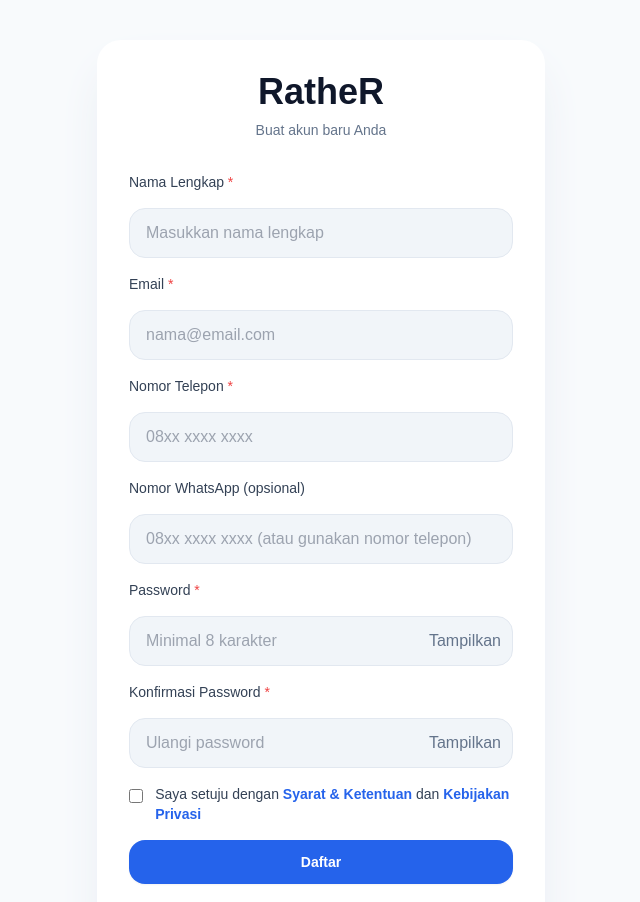
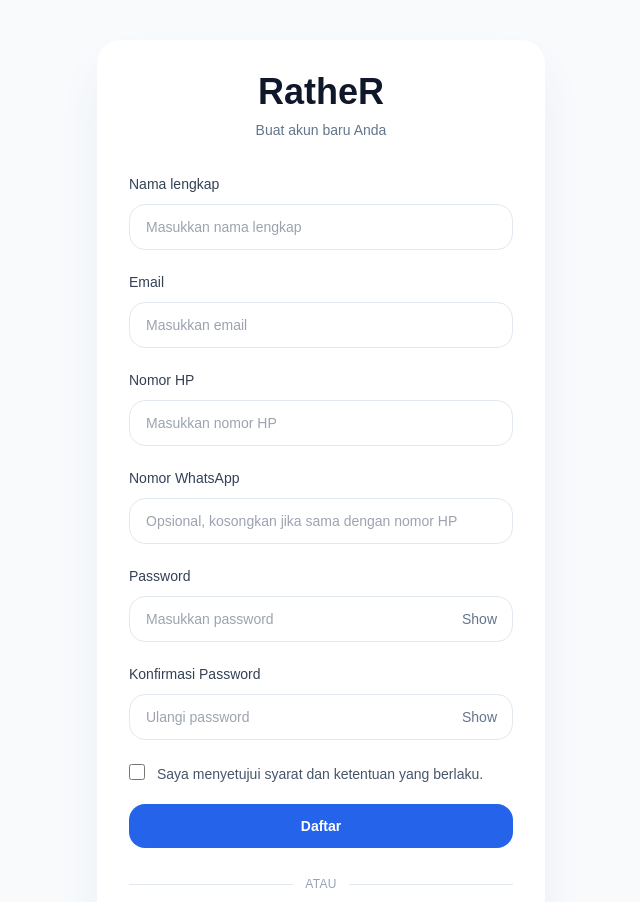
Before and after one commit to AkbarMAL/barter-frontend-main, a Next.js app: page /register in a window 1280 px wide. Shown: the top 902 px of the page, without its empty margins (319-959 px from the left). Built offline with nearby package versions, Linux system fonts and the light colour scheme.

Commit message:
bismillah5

```diff
--- a/app/register/page.tsx
+++ b/app/register/page.tsx
@@ -2,12 +2,14 @@
 
 import { useState } from "react";
 import Link from "next/link";
-import { useRouter } from "next/navigation";
+import { useRouter, useSearchParams } from "next/navigation";
 import api from "@/services/api";
 import { saveAuthData } from "@/services/authentication";
-
+import { initiateGoogleLogin } from "@/services/social-auth";
 export default function RegisterPage() {
   const router = useRouter();
+  const searchParams = useSearchParams();
+  const redirectUrl = searchParams.get("redirect") || "/";
   const [form, setForm] = useState({
     name: "",
     email: "",
@@ -17,12 +19,15 @@ export default function RegisterPage() {
     wa_number: "",
   });
   const [loading, setLoading] = useState(false);
+  const [oauthLoading, setOAuthLoading] = useState(false);
   const [showPassword, setShowPassword] = useState(false);
   const [showConfirmPassword, setShowConfirmPassword] = useState(false);
   const [acceptedTerms, setAcceptedTerms] = useState(false);
   const [errorMessage, setErrorMessage] = useState("");
 
-  const handleChange = (e: any) => {
+  const handleChange = (
+    e: React.ChangeEvent<HTMLInputElement>
+  ) => {
     setForm({
       ...form,
       [e.target.name]: e.target.value,
@@ -32,7 +37,10 @@ export default function RegisterPage() {
 
   const handleRegister = async () => {
     if (!acceptedTerms) {
-      setErrorMessage("Silakan setujui syarat dan ketentuan terlebih dahulu.");
+      if (!acceptedTerms) {
+        alert("Silakan centang 'Saya menyetujui syarat dan ketentuan' terlebih dahulu.");
+        return;
+      }
       return;
     }
 
@@ -47,8 +55,9 @@ export default function RegisterPage() {
     }
 
     setLoading(true);
+    setErrorMessage("");
+
     try {
-      // Prepare payload - match backend requirements
       const payload = {
         name: form.name,
         email: form.email,
@@ -61,7 +70,6 @@ export default function RegisterPage() {
       const res = await api.post("/register", payload);
 
       if (res.data.success) {
-        // Save auth data from response
         const { token, user } = res.data.data;
 
         if (!token || !user) {
@@ -76,9 +84,12 @@ export default function RegisterPage() {
         setErrorMessage("");
         alert("Registrasi berhasil! Selamat datang di RatheR");
 
-        // Small delay to ensure localStorage is synced before navigation
         setTimeout(() => {
-          router.push("/");
+          if (user.is_seller) {
+            router.push("/seller");
+          } else {
+            router.push(redirectUrl);
+          }
         }, 100);
       } else {
         setErrorMessage(res.data.message || "Registrasi gagal. Silakan coba lagi.");
@@ -86,24 +97,40 @@ export default function RegisterPage() {
       }
     } catch (err: any) {
       console.error("Register error:", err.response?.data);
+
       const errors = err.response?.data?.errors;
       if (errors) {
-        // Format validation errors
-        const errorText = Object.values(errors)
-          .flat()
-          .join(", ");
+        const errorText = Object.values(errors).flat().join(", ");
         setErrorMessage(errorText);
       } else {
         setErrorMessage(
           err.response?.data?.message || "Registrasi gagal. Silakan coba lagi."
         );
       }
+
       setLoading(false);
     }
   };
 
+  const handleGoogleRegister = async () => {
+    if (!acceptedTerms) {
+      setErrorMessage("Silakan setujui syarat dan ketentuan terlebih dahulu.");
+      return;
+    }
+
+    setOAuthLoading(true);
+    setErrorMessage("");
+
+    try {
+      await initiateGoogleLogin(redirectUrl);
+    } catch (error: any) {
+      setErrorMessage(error?.message || "Gagal menghubungkan ke Google.");
+      setOAuthLoading(false);
+    }
+  };
+
   const handleKeyPress = (e: React.KeyboardEvent) => {
-    if (e.key === "Enter") {
+    if (e.key === "Enter" && !loading) {
       handleRegister();
     }
   };
@@ -122,148 +149,171 @@ export default function RegisterPage() {
           </div>
         )}
 
-        <div className="space-y-4">
-          <label className="block text-sm font-medium text-slate-700">
-            Nama Lengkap <span className="text-red-500">*</span>
-          </label>
+        <div className="space-y-5">
+          <label className="block">
+            <span className="text-sm font-medium text-slate-700">Nama lengkap</span>
             <input
               type="text"
               name="name"
               value={form.name}
               onChange={handleChange}
-            onKeyPress={handleKeyPress}
+              onKeyDown={handleKeyPress}
               placeholder="Masukkan nama lengkap"
-            className="w-full rounded-2xl border border-slate-200 bg-slate-100 px-4 py-3 text-slate-900 outline-none transition focus:border-blue-500 focus:ring-2 focus:ring-blue-200"
+              className="mt-2 w-full rounded-2xl border border-slate-200 px-4 py-3 text-sm text-slate-800 outline-none transition focus:border-blue-500 focus:ring-4 focus:ring-blue-100"
             />
+          </label>
 
-          <label className="block text-sm font-medium text-slate-700">
-            Email <span className="text-red-500">*</span>
-          </label>
+          <label className="block">
+            <span className="text-sm font-medium text-slate-700">Email</span>
             <input
               type="email"
               name="email"
               value={form.email}
               onChange={handleChange}
-            onKeyPress={handleKeyPress}
-            placeholder="nama@email.com"
-            className="w-full rounded-2xl border border-slate-200 bg-slate-100 px-4 py-3 text-slate-900 outline-none transition focus:border-blue-500 focus:ring-2 focus:ring-blue-200"
+              onKeyDown={handleKeyPress}
+              placeholder="Masukkan email"
+              className="mt-2 w-full rounded-2xl border border-slate-200 px-4 py-3 text-sm text-slate-800 outline-none transition focus:border-blue-500 focus:ring-4 focus:ring-blue-100"
             />
+          </label>
 
-          <label className="block text-sm font-medium text-slate-700">
-            Nomor Telepon <span className="text-red-500">*</span>
-          </label>
+          <label className="block">
+            <span className="text-sm font-medium text-slate-700">Nomor HP</span>
             <input
-            type="tel"
+              type="text"
               name="phone"
               value={form.phone}
               onChange={handleChange}
-            onKeyPress={handleKeyPress}
-            placeholder="08xx xxxx xxxx"
-            className="w-full rounded-2xl border border-slate-200 bg-slate-100 px-4 py-3 text-slate-900 outline-none transition focus:border-blue-500 focus:ring-2 focus:ring-blue-200"
+              onKeyDown={handleKeyPress}
+              placeholder="Masukkan nomor HP"
+              className="mt-2 w-full rounded-2xl border border-slate-200 px-4 py-3 text-sm text-slate-800 outline-none transition focus:border-blue-500 focus:ring-4 focus:ring-blue-100"
             />
+          </label>
 
-          <label className="block text-sm font-medium text-slate-700">
-            Nomor WhatsApp (opsional)
-          </label>
+          <label className="block">
+            <span className="text-sm font-medium text-slate-700">Nomor WhatsApp</span>
             <input
-            type="tel"
+              type="text"
               name="wa_number"
               value={form.wa_number}
               onChange={handleChange}
-            onKeyPress={handleKeyPress}
-            placeholder="08xx xxxx xxxx (atau gunakan nomor telepon)"
-            className="w-full rounded-2xl border border-slate-200 bg-slate-100 px-4 py-3 text-slate-900 outline-none transition focus:border-blue-500 focus:ring-2 focus:ring-blue-200"
+              onKeyDown={handleKeyPress}
+              placeholder="Opsional, kosongkan jika sama dengan nomor HP"
+              className="mt-2 w-full rounded-2xl border border-slate-200 px-4 py-3 text-sm text-slate-800 outline-none transition focus:border-blue-500 focus:ring-4 focus:ring-blue-100"
             />
+          </label>
 
-          <label className="block text-sm font-medium text-slate-700">
-            Password <span className="text-red-500">*</span>
-          </label>
-          <div className="relative">
+          <label className="block">
+            <span className="text-sm font-medium text-slate-700">Password</span>
+            <div className="mt-2 relative">
               <input
                 type={showPassword ? "text" : "password"}
                 name="password"
                 value={form.password}
                 onChange={handleChange}
-              onKeyPress={handleKeyPress}
-              placeholder="Minimal 8 karakter"
-              className="w-full rounded-2xl border border-slate-200 bg-slate-100 px-4 py-3 pr-12 text-slate-900 outline-none transition focus:border-blue-500 focus:ring-2 focus:ring-blue-200"
+                onKeyDown={handleKeyPress}
+                placeholder="Masukkan password"
+                className="w-full rounded-2xl border border-slate-200 px-4 py-3 pr-12 text-sm text-slate-800 outline-none transition focus:border-blue-500 focus:ring-4 focus:ring-blue-100"
               />
               <button
                 type="button"
-              onClick={() => setShowPassword((value) => !value)}
-              className="absolute right-3 top-1/2 -translate-y-1/2 text-slate-500 hover:text-slate-700"
+                onClick={() => setShowPassword((prev) => !prev)}
+                className="absolute inset-y-0 right-4 text-sm text-slate-500"
               >
-              {showPassword ? "Sembunyikan" : "Tampilkan"}
+                {showPassword ? "Hide" : "Show"}
               </button>
             </div>
+          </label>
 
-          <label className="block text-sm font-medium text-slate-700">
-            Konfirmasi Password <span className="text-red-500">*</span>
-          </label>
-          <div className="relative">
+          <label className="block">
+            <span className="text-sm font-medium text-slate-700">Konfirmasi Password</span>
+            <div className="mt-2 relative">
               <input
                 type={showConfirmPassword ? "text" : "password"}
                 name="password_confirmation"
                 value={form.password_confirmation}
                 onChange={handleChange}
-              onKeyPress={handleKeyPress}
+                onKeyDown={handleKeyPress}
                 placeholder="Ulangi password"
-              className="w-full rounded-2xl border border-slate-200 bg-slate-100 px-4 py-3 pr-12 text-slate-900 outline-none transition focus:border-blue-500 focus:ring-2 focus:ring-blue-200"
+                className="w-full rounded-2xl border border-slate-200 px-4 py-3 pr-12 text-sm text-slate-800 outline-none transition focus:border-blue-500 focus:ring-4 focus:ring-blue-100"
               />
               <button
                 type="button"
-              onClick={() => setShowConfirmPassword((value) => !value)}
-              className="absolute right-3 top-1/2 -translate-y-1/2 text-slate-500 hover:text-slate-700"
+                onClick={() => setShowConfirmPassword((prev) => !prev)}
+                className="absolute inset-y-0 right-4 text-sm text-slate-500"
               >
-              {showConfirmPassword ? "Sembunyikan" : "Tampilkan"}
+                {showConfirmPassword ? "Hide" : "Show"}
               </button>
             </div>
+          </label>
 
-          <label className="flex items-start gap-3 text-sm text-slate-700">
+          <label className="flex items-start gap-3">
             <input
               type="checkbox"
               checked={acceptedTerms}
               onChange={(e) => setAcceptedTerms(e.target.checked)}
               className="mt-1 h-4 w-4 rounded border-slate-300 text-blue-600 focus:ring-blue-500"
             />
-            <span>
-              Saya setuju dengan{" "}
-              <span className="font-semibold text-blue-600">
-                Syarat & Ketentuan
-              </span>{" "}
-              dan{" "}
-              <span className="font-semibold text-blue-600">
-                Kebijakan Privasi
-              </span>
+            <span className="text-sm text-slate-600 mt-1">
+              Saya menyetujui syarat dan ketentuan yang berlaku.
             </span>
           </label>
 
           <button
             type="button"
             onClick={handleRegister}
-            disabled={loading}
-            className="w-full rounded-2xl bg-blue-600 px-4 py-3 text-sm font-semibold text-white shadow-sm transition hover:bg-blue-700 disabled:cursor-not-allowed disabled:bg-blue-300"
+            disabled={loading || oauthLoading}
+            className="w-full rounded-2xl bg-blue-600 px-4 py-3 text-sm font-semibold text-white transition hover:bg-blue-700 disabled:cursor-not-allowed disabled:opacity-60"
           >
-            {loading ? "Memproses..." : "Daftar"}
+            {loading ? "Mendaftar..." : "Daftar"}
           </button>
 
-          <div className="flex items-center gap-3 text-sm text-slate-400">
-            <div className="h-px flex-1 bg-slate-200"></div>
-            atau daftar dengan
-            <div className="h-px flex-1 bg-slate-200"></div>
+          <div className="relative py-2">
+            <div className="absolute inset-0 flex items-center">
+              <div className="w-full border-t border-slate-200" />
+            </div>
+            <div className="relative flex justify-center">
+              <span className="bg-white px-3 text-xs uppercase tracking-wide text-slate-400">
+                atau
+              </span>
+            </div>
           </div>
 
           <button
             type="button"
-            className="w-full flex items-center justify-center gap-3 rounded-2xl border border-slate-200 bg-white px-4 py-3 text-sm font-medium text-slate-700 transition hover:border-slate-300 hover:bg-slate-50"
+            onClick={() => {
+              if (!acceptedTerms) {
+                alert("Silakan centang 'Saya menyetujui syarat dan ketentuan' terlebih dahulu.");
+                return;
+              }
+
+              handleGoogleRegister();
+            }}
+            disabled={loading || oauthLoading}
+            className="w-full flex items-center justify-center gap-3 rounded-2xl border border-slate-200 bg-white px-4 py-3 text-sm font-medium text-slate-700 transition hover:border-slate-300 hover:bg-slate-50 disabled:opacity-50 disabled:cursor-not-allowed"
           >
+            {oauthLoading ? (
+              <>
+                <svg className="h-4 w-4 animate-spin" fill="none" viewBox="0 0 24 24">
+                  <circle
+                    className="opacity-25"
+                    cx="12"
+                    cy="12"
+                    r="10"
+                    stroke="currentColor"
+                    strokeWidth="4"
+                  />
+                  <path
+                    className="opacity-75"
+                    fill="currentColor"
+                    d="M4 12a8 8 0 018-8V0C5.373 0 0 5.373 0 12h4zm2 5.291A7.962 7.962 0 014 12H0c0 3.042 1.135 5.824 3 7.938l3-2.647z"
+                  />
+                </svg>
+                <span>Menghubungkan...</span>
+              </>
+            ) : (
+              <>
                 <span className="inline-flex h-5 w-5 items-center justify-center rounded-full bg-white">
-              <svg
-                viewBox="0 0 24 24"
-                className="h-4 w-4"
-                fill="none"
-                xmlns="http://www.w3.org/2000/svg"
-              >
+                  <svg viewBox="0 0 24 24" className="h-5 w-5" xmlns="http://www.w3.org/2000/svg">
                     <path
                       d="M21.35 11.1H12v2.8h5.2c-.25 1.45-1.3 2.8-2.8 3.45v2.85h4.55c2.65-2.45 4.15-6.05 4.15-10.1 0-.7-.05-1.4-.15-2.05z"
                       fill="#4285F4"
@@ -282,20 +332,22 @@ export default function RegisterPage() {
                     />
                   </svg>
                 </span>
-            Daftar dengan Google
+                <span>Daftar dengan Google</span>
+              </>
+            )}
           </button>
         </div>
 
-        <p className="mt-6 text-center text-sm text-slate-500">
+        <p className="mt-8 text-center text-sm text-slate-500">
           Sudah punya akun?{" "}
           <Link
             href="/login"
             className="font-semibold text-blue-600 hover:text-blue-700"
           >
-            Masuk di sini
+            Masuk sekarang
           </Link>
         </p>
       </div>
-    </div>
+    </div >
   );
 }
```
Lines whose indentation alone changed are shown as unchanged.
